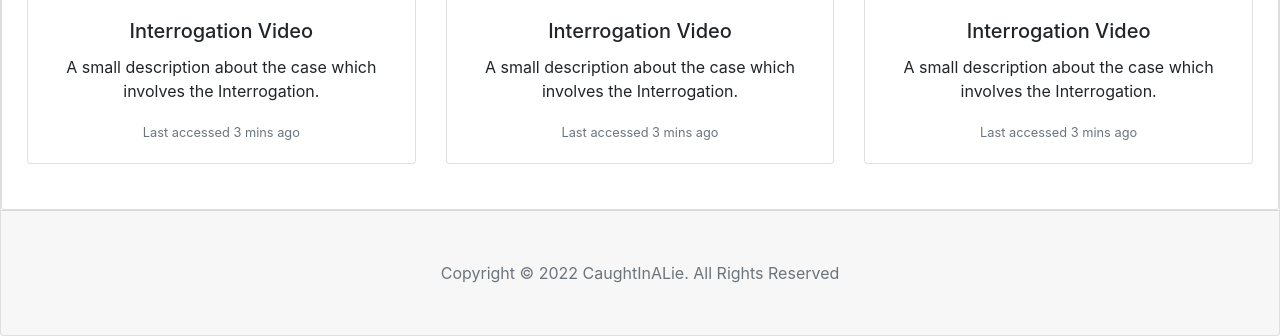
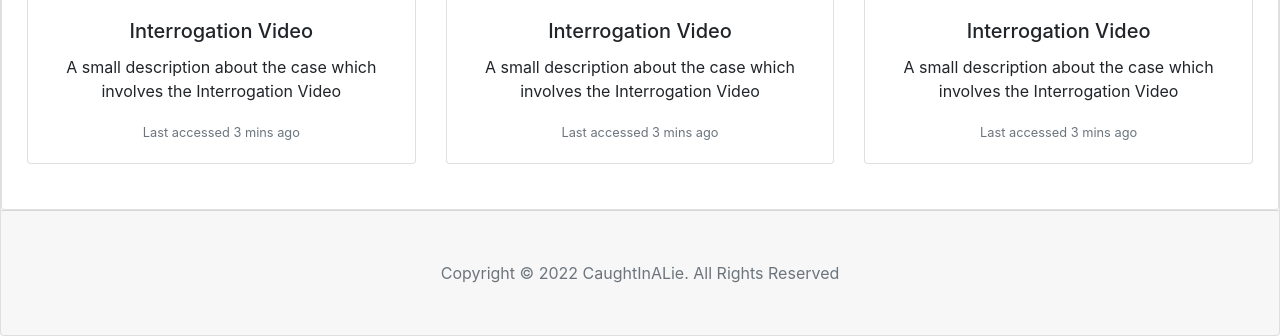
Before and after one commit to ChamudiVidanagama/Flask-Caught-In-A-Lie, a Flask app: page /past-videos in a window 1280 px wide. Shown: the part 1357-1693 px from the top of the page. Run offline with Flask 2, Linux system fonts and the light colour scheme; a user stored in the database is signed in; some libraries are stand-ins or nearby versions.

Commit message:
Past Video Changes

```diff
--- a/CaughtInALie/templates/past_videos.html
+++ b/CaughtInALie/templates/past_videos.html
@@ -9,7 +9,7 @@
                     <img class="card-img-top" src="https://milemir.com/wp-content/uploads/2020/11/film-and-vid.jpg" alt="Card image cap">
                     <div class="card-body">
                       <h5 class="card-title">Interrogation Video</h5>
-                      <p class="card-text">A small description about the case which involves the Interrogation.</p>
+                      <p class="card-text">A small description about the case which involves the Interrogation Video</p>
                       <p class="card-text"><small class="text-muted">Last accessed 3 mins ago</small></p>
                     </div>
                   </div>
```
